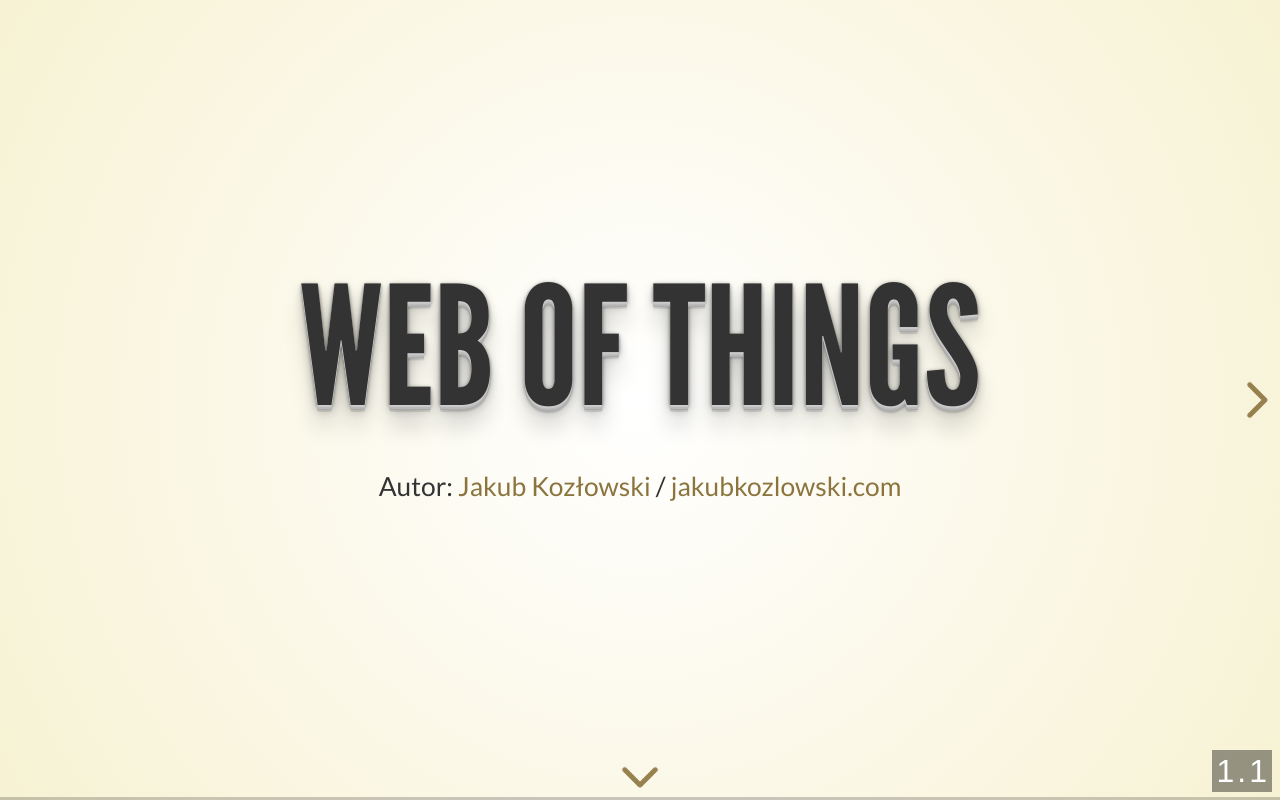
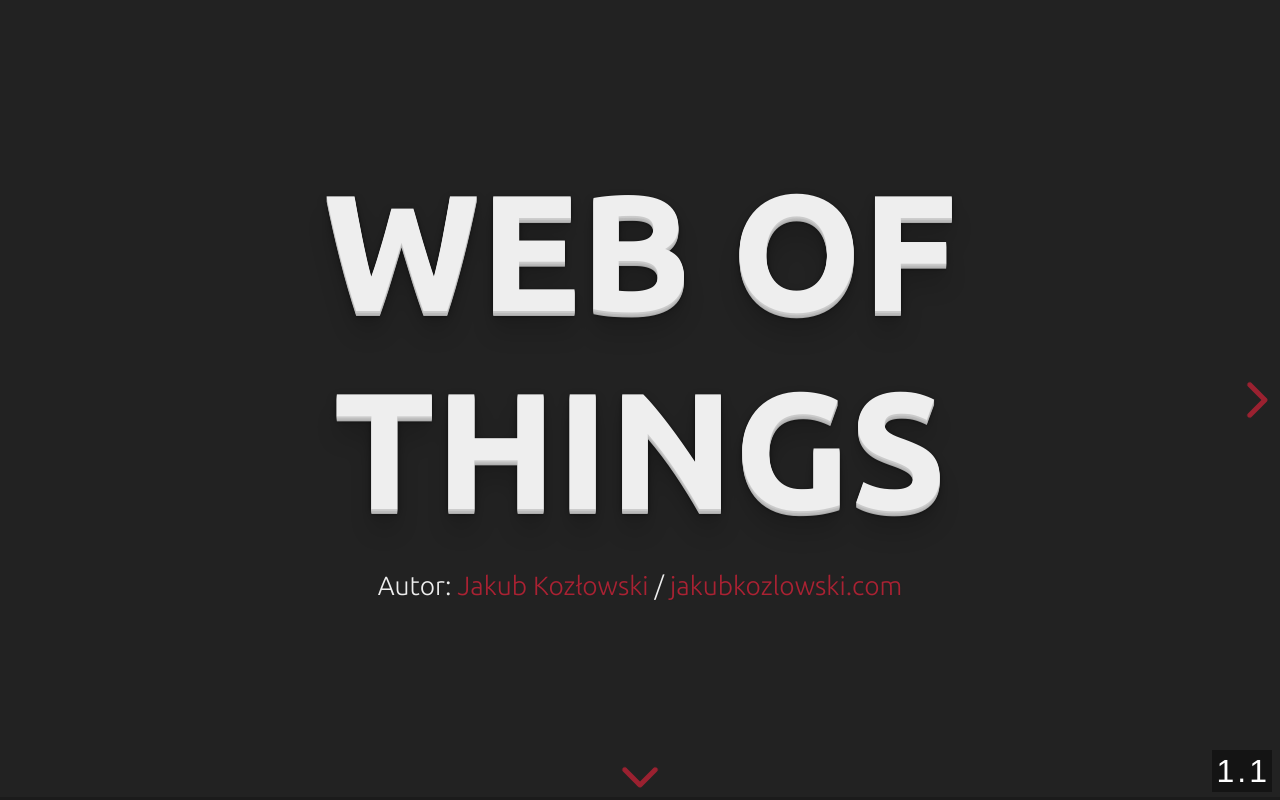
Before and after one commit to kozlowsky/WoT-prezentacja, a website: page index.html in a window 1280 px wide. Drawn offline with Linux system fonts and the light colour scheme.

Commit message:
Update index.html

```diff
--- a/index.html
+++ b/index.html
@@ -7,7 +7,7 @@
     <title>reveal.js</title>
 
     <link rel="stylesheet" href="css/reveal.css">
-    <link rel="stylesheet" href="css/theme/beige.css">
+    <link rel="stylesheet" href="css/theme/blood.css">
 
     <!-- Theme used for syntax highlighting of code -->
     <link rel="stylesheet" href="lib/css/zenburn.css">
```
